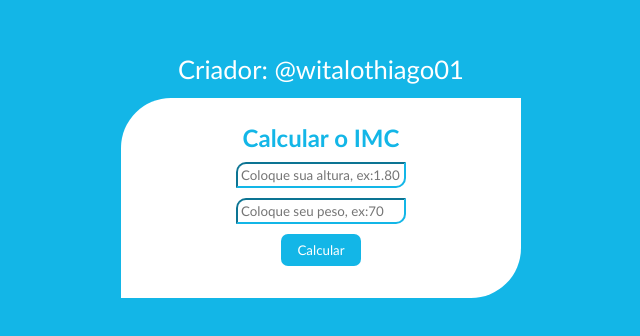
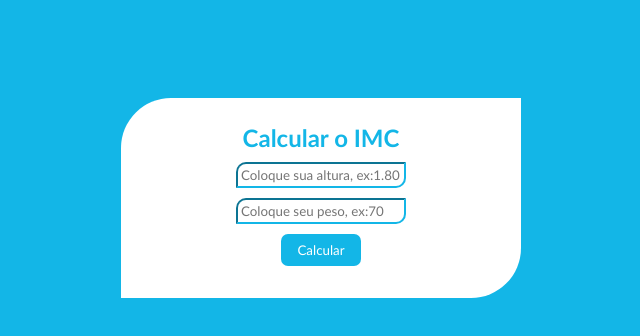
Before and after one commit to WitaloThiago/Calculadora-imc, a plain HTML site: page index.html in a window 1280 px wide. Shown: the part 202-538 px from the top of the page, without its empty margins (319-959 px from the left). Drawn offline with Linux system fonts and the light colour scheme.

Commit message:
Update index.html

```diff
--- a/index.html
+++ b/index.html
@@ -9,8 +9,7 @@
 </head>
 <body>
 
-    <a href="https://www.instagram.com/witalothiago01/" class="link" >Criador: @witalothiago01</a>
-</div>
+
   <div id="pai" >
     <h2 class="h2">Calcular o IMC</h2>
       <div id="filho" >
```
